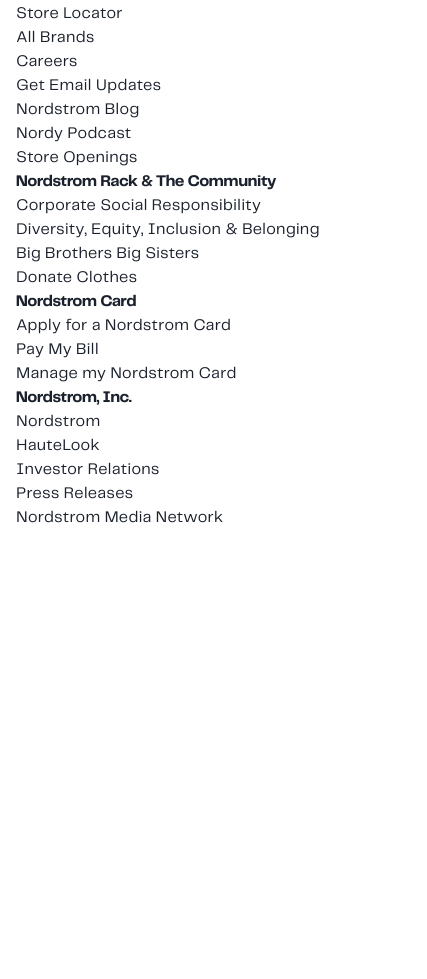
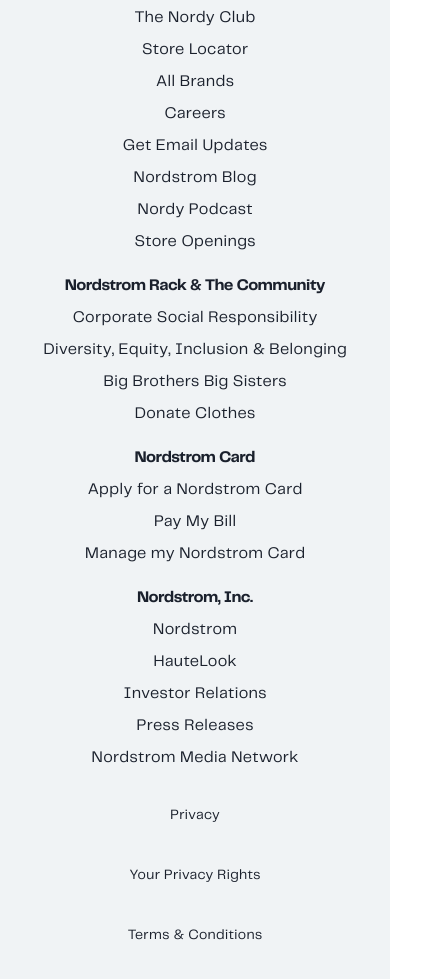
Before and after one commit to Nikhil-0200/Nordstrom-Clone, a React (Vite) app: page / in a window 390 px wide. Shown: the part 6145-7124 px from the top of the page, 427 px wide, since content can reach past the window. Before the commit the page ends 6699 px from the top, so only its background shows below. Built offline with nearby package versions, Linux system fonts and the light colour scheme.

Commit message:
Home Page Done

```diff
--- a/src/Constants/index.js
+++ b/src/Constants/index.js
@@ -259,15 +259,7 @@
   {
     img: instaIcon,
     link: "#",
-  },
-  {
-    img: topArrowIcon,
-    link: "#",
-  },
-  {
-    img: downloadAppIcon,
-    link: "#",
-  },
+  }
 ];
 
 export const SliderData = [
--- a/src/Pages/Home.jsx
+++ b/src/Pages/Home.jsx
@@ -15,7 +15,8 @@
     })
 
   return (
-    <div className="padding">
+    <div>
+      <div className="padding">
       <section>
         <Move />
         <Slider/>
@@ -24,8 +25,10 @@
         <Slider2/>
         <Casual/>
         <Trending/>
-        <Footer/>
       </section>
     </div>
+    <Footer/>
+    </div>
+
   );
 };
--- a/src/Sections/FooterSections/Footer.jsx
+++ b/src/Sections/FooterSections/Footer.jsx
@@ -1,12 +1,14 @@
 import { footerBanner } from "../../assets/Images";
 import { footerData } from "../../Constants";
 import { Link } from "react-router-dom";
+import { footerIcons } from "../../Constants";
+import { downloadAppIcon } from "../../assets/Icons";
+import { topArrowIcon } from "../../assets/Icons";
 
 export const Footer = () => {
-  console.log(footerData);
   return (
     <div>
-      <div className="flex flex-col gap-12">
+      <div className="flex flex-col gap-12 padding">
         <div>
           <img src={footerBanner} alt="Footer Banner" />
         </div>
@@ -30,17 +32,30 @@
         </div>
       </div>
 
-      <section className="font-nikhil-regular">
+      <section className="font-nikhil-regular max-sm:flex-col flex justify-between bg-[#F0F3F5] padding max-sm:text-center">
         {footerData.map((ele, index) => (
-          <div id="footerLeftDiv" key={index}>
-            {ele.mainData.map((data, index) => (
-              <div id="footerLeftDiv1" key={index}>
+          <div
+            id="footerLeftDiv"
+            key={`footerData-${index}`}
+            className=" flex flex-col gap-6 w-[70%] max-sm:w-full"
+          >
+            <div className="grid grid-cols-1 lg:grid-cols-5 md:grid-cols-3 sm:grid-cols-2 gap-3">
+              {ele.mainData.map((data, mainIndex) => (
+                <div
+                  id="footerLeftDiv1"
+                  key={`mainData-${mainIndex}`}
+                  className="w-full"
+                >
                   <ul>
-                  <li className="font-nikhil-bold">{data.title}</li>
-                  {data.links.map((linkData, index) => (
-                    <ul key={index}>
+                    <li className="font-nikhil-bold pb-4 leading-none">
+                      {data.title}
+                    </li>
+                    {data.links.map((linkData, linkIndex) => (
+                      <ul key={`linkData-${linkIndex}`}>
                         <Link to={linkData.link}>
-                        <li>{linkData.label}</li>
+                          <li className="pb-4 leading-none">
+                            {linkData.label}
+                          </li>
                         </Link>
                       </ul>
                     ))}
@@ -48,11 +63,49 @@
                 </div>
               ))}
             </div>
+
+            <div
+              id="footerLeftDiv2"
+              key={`aboveData-${index}`}
+              className="flex gap-10 text-sm max-md:flex-col"
+            >
+              {ele.aboveData.map((data, aboveIndex) => (
+                <ul key={`aboveDataItem-${aboveIndex}`}>
+                  <li>{data.label}</li>
+                </ul>
+              ))}
+            </div>
+          </div>
         ))}
 
-        <div id="footerLeftDiv2"></div>
+        <div className="w-[25%] max-sm:w-[100%] max-sm:mt-10">
+          <div className="flex justify-between">
+            <div className="flex items-start gap-2">
+              <img
+                src={downloadAppIcon}
+                width={25}
+                height={25}
+                alt="downloadIcon"
+              />
+              <p>Download Our Apps</p>
+            </div>
 
-        <div id="footerRightIconDiv"></div>
+            <div className="bg-[#FBFCFC] px-2 py-3 text-center">
+              <img src={topArrowIcon} alt="topArrowIcon" />
+              <p>Top</p>
+            </div>
+          </div>
+
+          <div className="flex gap-5 max-md:px-2 px-5 max-sm:justify-center">
+            {footerIcons.map((ele, iconIndex) => (
+              <div id="footerRightIconDiv" key={`footerIcon-${iconIndex}`}>
+                <Link to={ele.link}>
+                  <img src={ele.img} alt="icons" />
+                </Link>
+              </div>
+            ))}
+          </div>
+        </div>
       </section>
     </div>
   );
--- a/src/Sections/HomeSections/Move.jsx
+++ b/src/Sections/HomeSections/Move.jsx
@@ -13,15 +13,16 @@
         </button>
       </div>
 
-      <div className="py-14 relative">
+      <div className="py-14 relative max-md:hidden">
         <img src={moveFirstImage} alt="ImageBanner" />
+
         <div className="absolute top-[35%] left-[60%] transform translate(-50%, -50%) text-start">
-          <p className="font-nikhil-bold text-[22px]">Shop & get rewarded!</p>
-          <p className="text-[15px]">
+          <p className="font-nikhil-bold text-[22px] max-lg:text-sm">Shop & get rewarded!</p>
+          <p className="text-[15px] max-lg:text-sm">
             <span className="font-nikhil-bold">Ends May 27.</span> Online and in
             stores at Nordstrom Rack.
           </p>
-          <p className="text-[15px] flex gap-3">
+          <p className="text-[15px] flex gap-3 max-lg:text-sm">
             {" "}
             <span className="font-nikhil-bold">New Arrivals: </span>
             <Link>Women</Link> <Link>Men</Link> <Link>All</Link>
```
Lines whose indentation alone changed are shown as unchanged.
